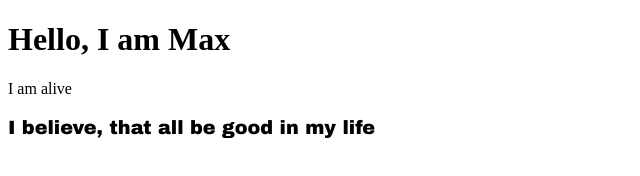
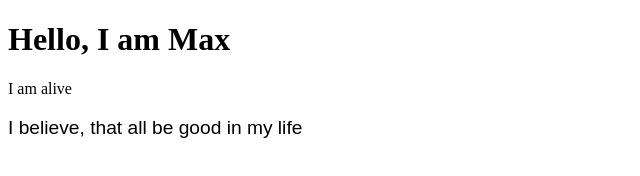
Before and after one commit to Bykov-Max/newReposite, a plain HTML site: page index.html in a window 1280 px wide. Shown: the whole page, without its empty margins (0-640 px from the left). Drawn offline with Linux system fonts and the light colour scheme.

Commit message:
changeFont

```diff
--- a/css1.css
+++ b/css1.css
@@ -4,5 +4,5 @@ body{
 
 .status{
     font-size: 120%;
-    font-family: "Arial Black";
+    font-family: "Arial";
 }
```
